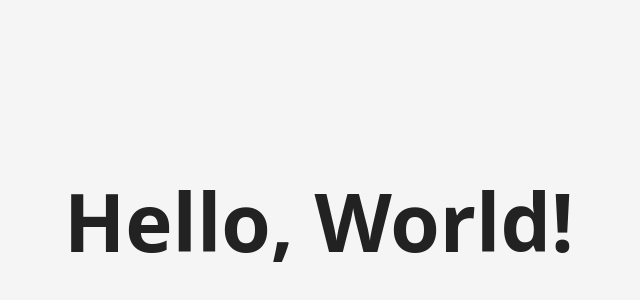
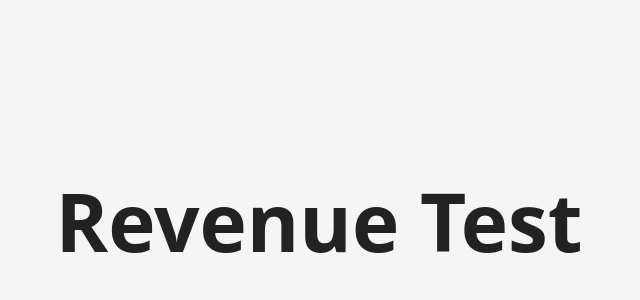
Before and after one commit to vkornyliv/hello-site, a plain HTML site: page index.html in a window 1280 px wide. Shown: the part 180-480 px from the top of the page, without its empty margins (321-961 px from the left). Drawn offline with Linux system fonts and the light colour scheme.

Commit message:
Revenue Test

```diff
--- a/index.html
+++ b/index.html
@@ -3,7 +3,7 @@
 <head>
   <meta charset="utf-8">
   <meta name="viewport" content="width=device-width, initial-scale=1">
-  <title>Hello World</title>
+  <title>Revenue Test</title>
   <style>
     body {
       margin: 0;
@@ -21,6 +21,6 @@
   </style>
 </head>
 <body>
-  <h1>Hello, World!</h1>
+  <h1>Revenue Test</h1>
 </body>
 </html>
```
